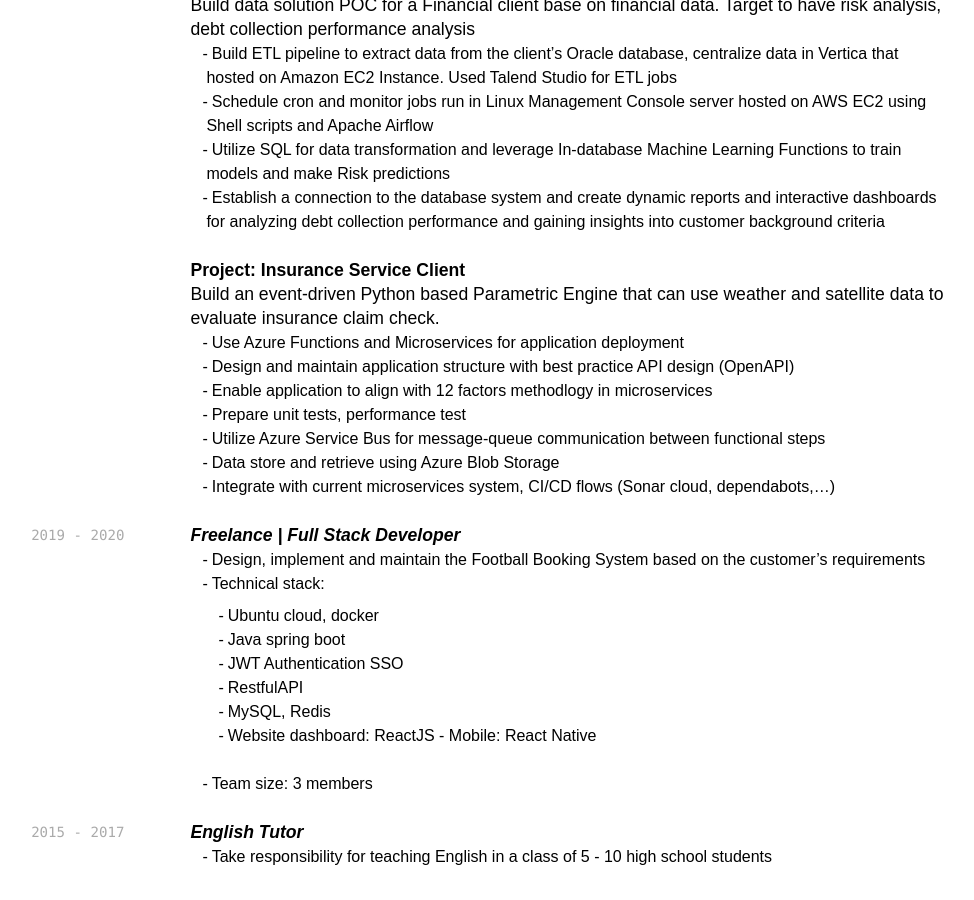
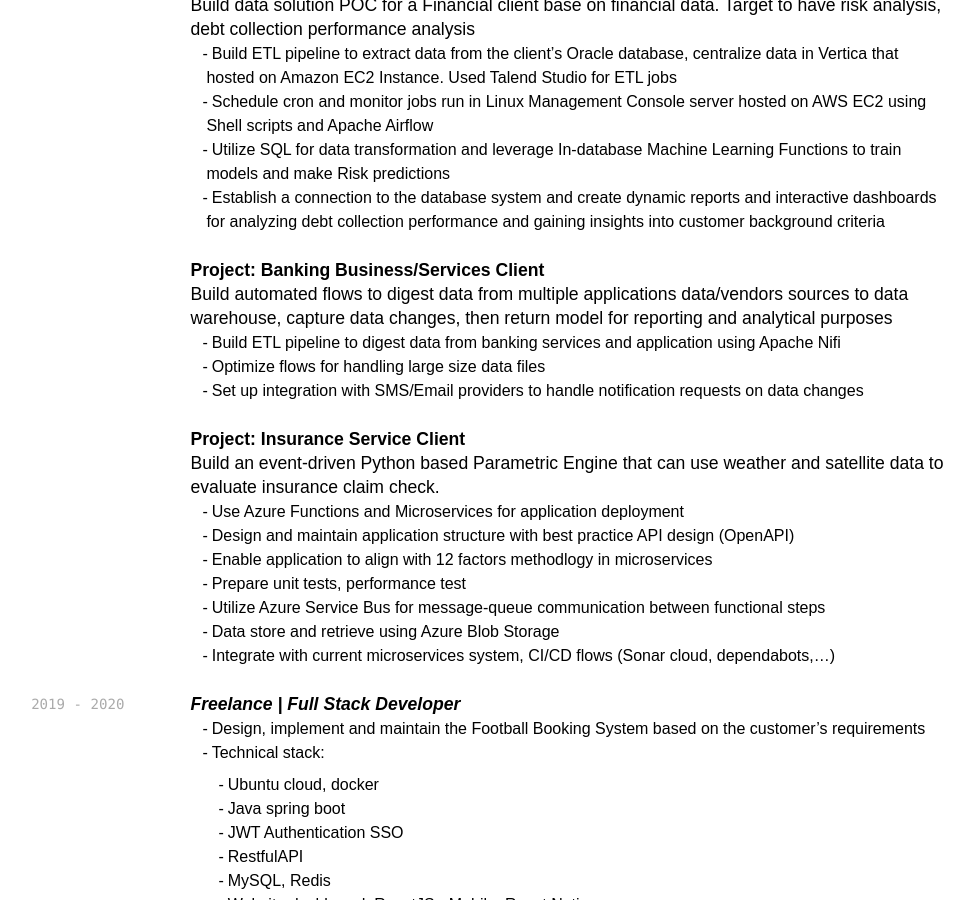
Before and after one commit to tuannnh/cv, a Jekyll site: the page built from index.md, in a window 1280 px wide and 900 px high, scrolled down 2329 px. Shown: the whole window, without its empty margins (268-1242 px from the left). Built offline with Jekyll 4.4.1, drawn with Linux system fonts in a browser that asks for light colours; nearby versions of some CDN libraries; some web fonts are replaced; a style sheet for code colours, icons or effects is not loaded; some of the changed text lies outside the part shown.

Commit message:
Update index.md

```diff
--- a/index.md
+++ b/index.md
@@ -74,11 +74,11 @@ _Project Management_
 **Technical**
 
 - Programming languages: Javascript, Ruby, Python
-- Database: Vertica, PostgreSQL, BigQuery
+- Database: TiDB, Vertica, PostgreSQL, BigQuery
 - Containerization: Docker
 - Bash: Shell script, CLI commands
 - Version control: Github
-- ETL Tools: Apache Airflow, Talend, GoodData
+- ETL Tools: Apache Airflow, Talend, GoodData, Apache Nifi
 - Streaming data: HDFS, Hadoop, Apache Spark, Apache Kafka
 - Cloud services: AWS (S3, EC2, IAM, VPC, Lambda), Azure (Active Directory, Function App, ServiceBus)
 - BI Tools: GoodData, PowerBI, Looker Studio
@@ -117,6 +117,12 @@ Build data solution POC for a Financial client base on financial data. Target to
 - Schedule cron and monitor jobs run in Linux Management Console server hosted on AWS EC2 using Shell scripts and Apache Airflow
 - Utilize SQL for data transformation and leverage In-database Machine Learning Functions to train models and make Risk predictions
 - Establish a connection to the database system and create dynamic reports and interactive dashboards for analyzing debt collection performance and gaining insights into customer background criteria
+
+**Project: Banking Business/Services Client**
+Build automated flows to digest data from multiple applications data/vendors sources to data warehouse, capture data changes, then return model for reporting and analytical purposes
+- Build ETL pipeline to digest data from banking services and application using Apache Nifi
+- Optimize flows for handling large size data files
+- Set up integration with SMS/Email providers to handle notification requests on data changes
 
 **Project: Insurance Service Client**
 Build an event-driven Python based Parametric Engine that can use weather and satellite data to evaluate insurance claim check.
```
